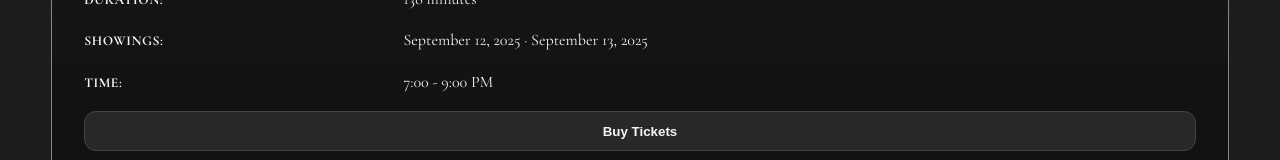
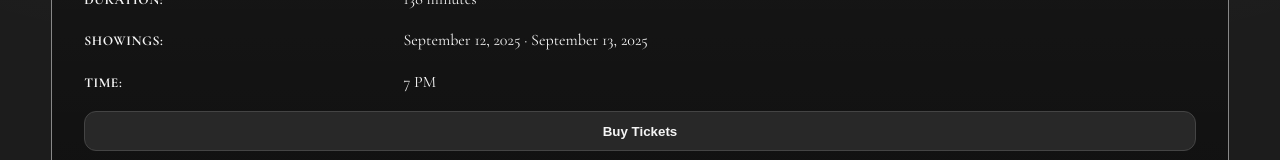
Before and after one commit to HenrySundlie/NuArtFilmClub, a React (Vite) app in the folder client/: page /film/1 in a window 1280 px wide. Shown: the part 312-472 px from the top of the page. Built offline with nearby package versions, Linux system fonts and the light colour scheme.

Commit message:
title on films page

```diff
--- a/client/src/films/films.json
+++ b/client/src/films/films.json
@@ -9,7 +9,7 @@
     "duration": 138,
   "img": "/images/M-and-C-thumbnail.jpg",
   "runDates": ["2025-09-12", "2025-09-13"],
-    "runTime": "7:00 - 9:00 PM",
+    "runTime": "7 PM",
     "ticketLink": "https://nuart-master-and-commander.eventbrite.com#tickets"
   },
   {
@@ -22,7 +22,7 @@
     "duration": 114,
   "img": "/images/WM-still-2.jpg",
   "runDates": ["2025-09-26", "2025-09-27"],
-    "runTime": "7:00 - 9:30 PM",
+    "runTime": "7PM",
     "ticketLink": "https://www.zeffy.com/en-US/ticketing/the-secret-life-of-walter-mitty-screening-the-nuart-theatre"
   }
 ]
--- a/client/src/styles/FilmMenu.styles.ts
+++ b/client/src/styles/FilmMenu.styles.ts
@@ -27,7 +27,10 @@ export const Container = styled.div`
 `;
 
 export const Title = styled.h1`
-  margin: 0 0 clamp(${theme.spacing.lg}, 3vw, ${theme.spacing.xl});
+  /* Center within the same max-width as the film grid so left edges align */
+  margin: 0 auto clamp(${theme.spacing.lg}, 3vw, ${theme.spacing.xl});
+  max-width: 1100px;
+  padding-inline: 0;
   text-align: left;
   letter-spacing: 0.04em;
   line-height: 1.08;
@@ -47,7 +50,9 @@ export const Title = styled.h1`
   text-wrap: balance;
 
   ${theme.breakpoints.mobile} {
-    max-width: calc(100% - 64px);
+    /* On mobile we keep it full width inside container padding */
+    max-width: 100%;
+    padding-inline: 0;
     display: block;
   }
 `;
```
Also changed, not shown: client/src/styles/MenuBar.styles.ts (deleted).
